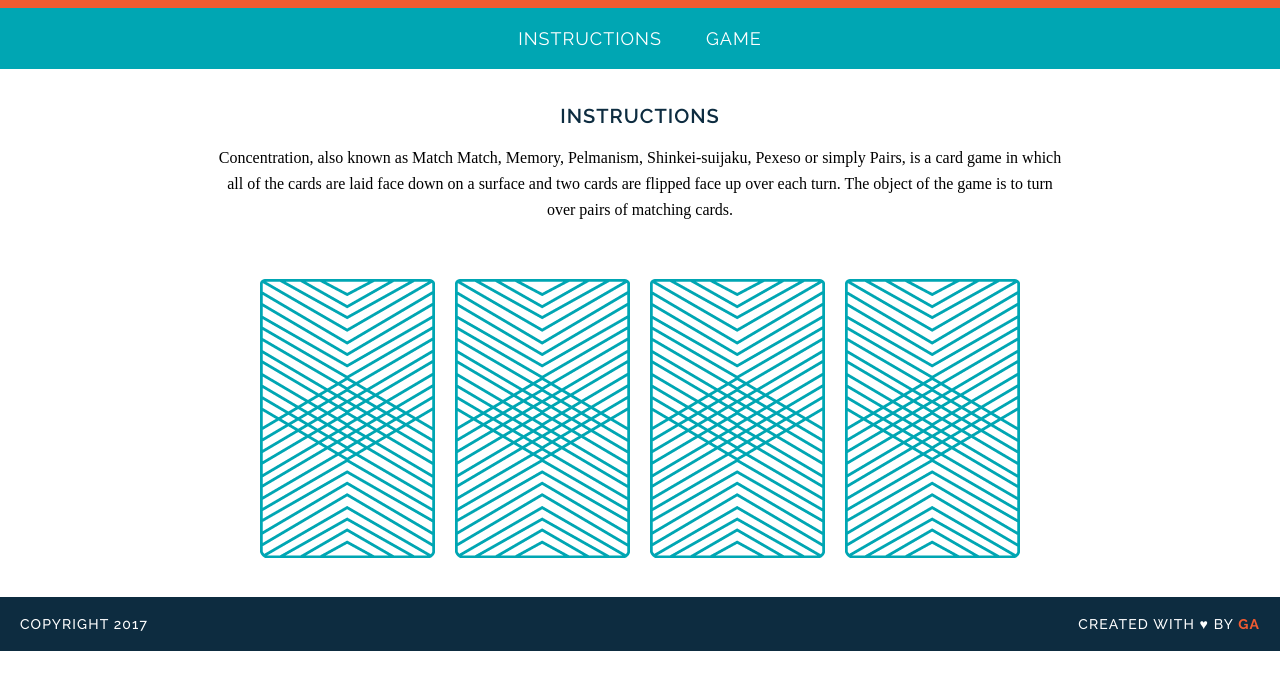
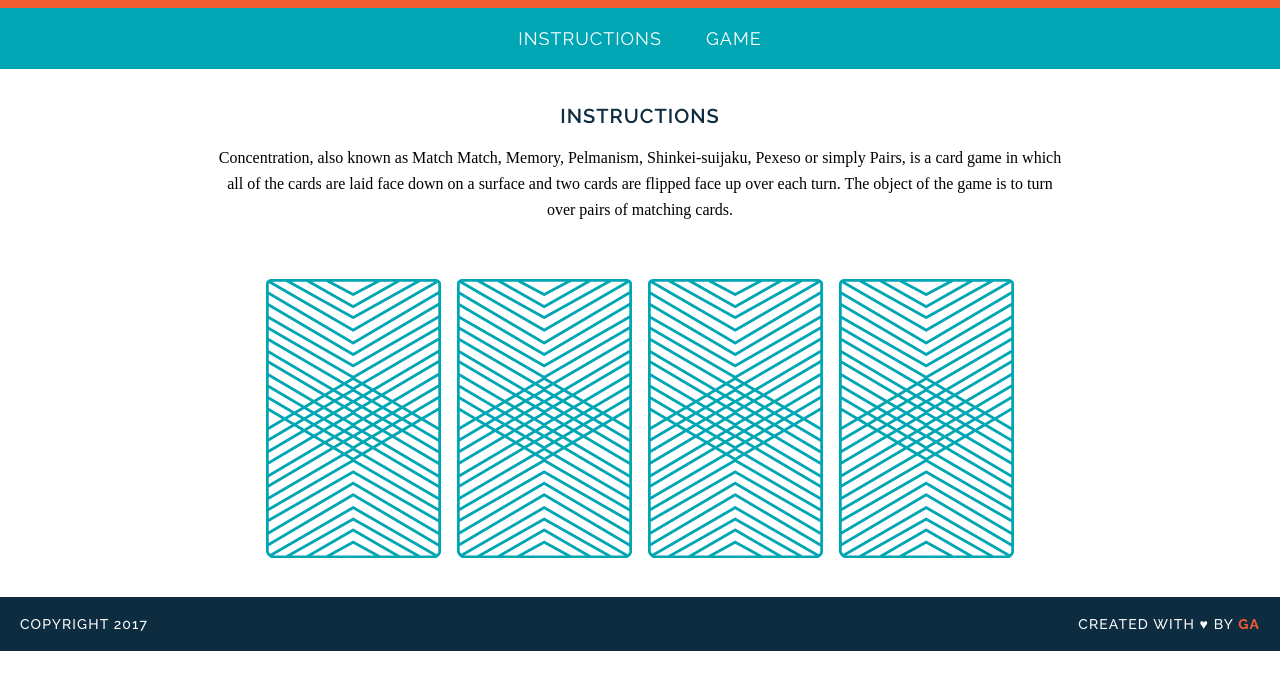
Before and after one commit to Denchou/wdi-fundamentals-memorygame, a plain HTML site: page memory_game/index.html in a window 1280 px wide. Shown: the part 105-794 px from the top of the page. Drawn offline with Linux system fonts and the light colour scheme; a web font is replaced by a local one.

Commit message:
created game logic

```diff
--- a/memory_game/index.html
+++ b/memory_game/index.html
@@ -16,12 +16,7 @@
 	<main>
 		<h2>Instructions</h2>
 		<p>Concentration, also known as Match Match, Memory, Pelmanism, Shinkei-suijaku, Pexeso or simply Pairs, is a card game in which all of the cards are laid face down on a surface and two cards are flipped face up over each turn. The object of the game is to turn over pairs of matching cards.</p>
-	<div>
-		<img src="images/back.png" alt="Queen of Diamonds">
-		<img src="images/back.png" alt="Queen of Hearts">
-		<img src="images/back.png" alt="King of Diamonds">
-		<img src="images/back.png" alt="King of Hearts">
-	</div>
+	<div id="game-board" class="board clearfix"></div>
 	</main>
 	<footer class="clearfix">
 			<p class="copyright">Copyright 2017</p>
--- a/memory_game/js/main.js
+++ b/memory_game/js/main.js
@@ -27,14 +27,16 @@ alert("You found a match!");
 	} else {
 		alert("Sorry, try again.");
 		}
-}
-var flipCard = function(cardId){
+};
+var flipCard = function(){
+	var cardId = this.getAttribute('data-id');
 
 console.log("User flipped " + cards[cardId].rank);
 console.log(cards[cardId].suit);
 console.log(cards[cardId].cardImage);
 
 	cardsInPlay.push(cards[cardId].rank);
+	this.setAttribute('src', cards[cardId].cardImage);
 
 	if(cardsInPlay.length === 2){
 	checkForMatch();
@@ -42,5 +44,14 @@ checkForMatch();
 
 };
 
-flipCard(0);
-flipCard(2);
+var createBoard = function(){
+	for(i = 0; i < cards.length; i++){
+		var cardElement = document.createElement('img');
+		cardElement.setAttribute('src', "images/back.png");
+		cardElement.setAttribute('data-id', i);
+		cardElement.addEventListener('click', flipCard);
+		document.getElementById('game-board').appendChild(cardElement);
+	}
+};
+
+createBoard();
```
Lines whose indentation alone changed are shown as unchanged.
